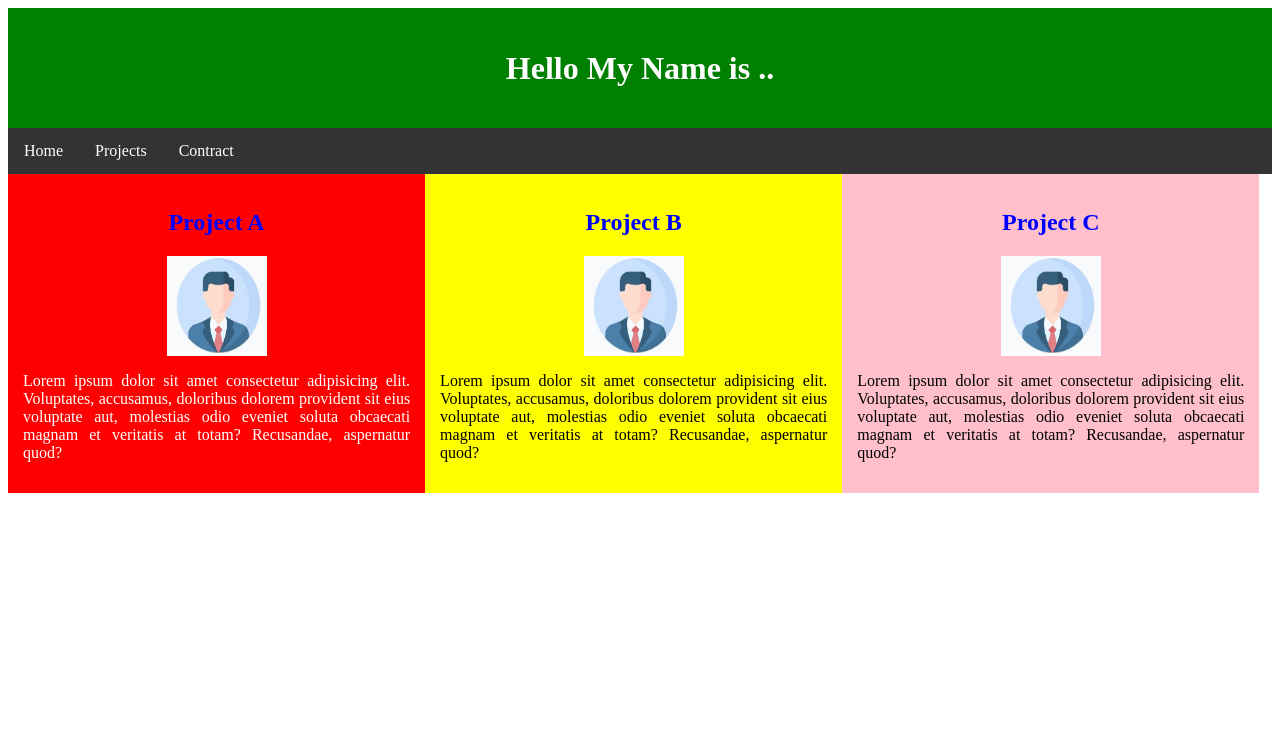
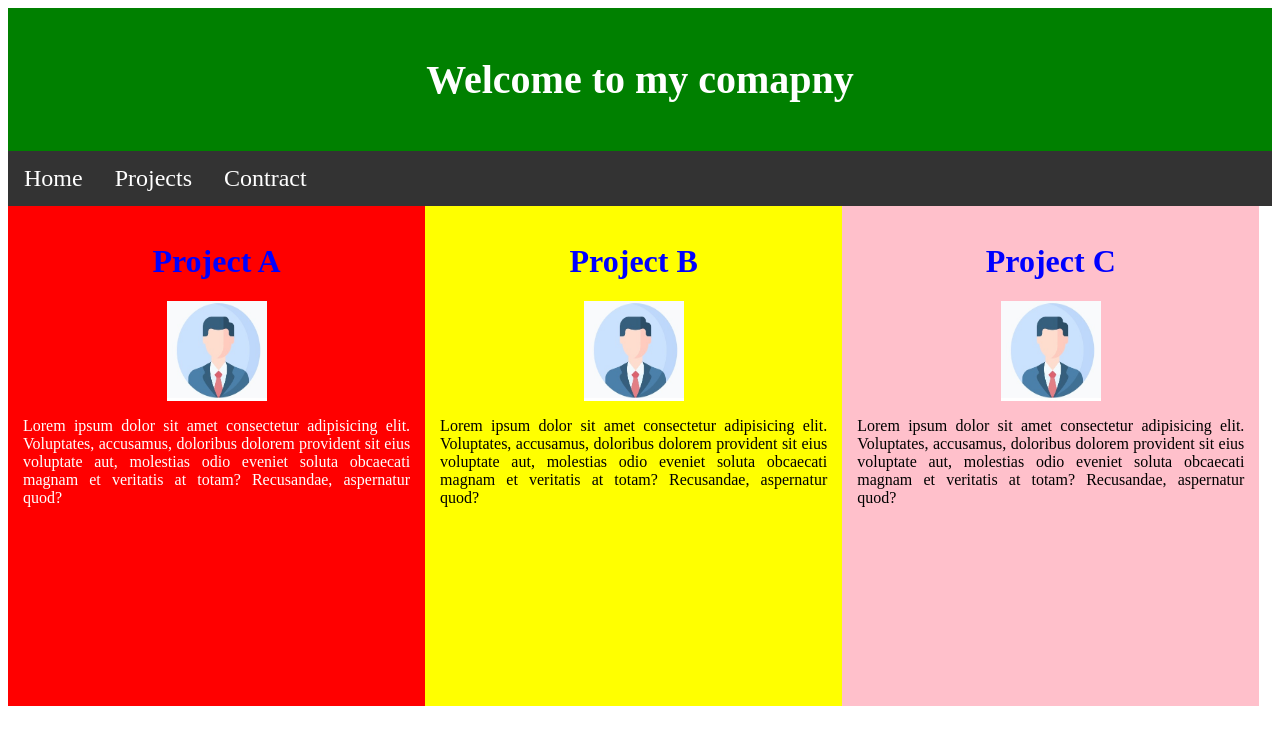
Before and after one commit to ApiwatBud/Test, a plain HTML site: page MidExam_content.html in a window 1280 px wide. Drawn offline with Linux system fonts and the light colour scheme.

Commit message:
add more pages

```diff
--- a/MidEaxm.html
+++ b/MidExam_content.html
@@ -30,6 +30,7 @@
             text-align: center;
             padding: 14px 16px;
             text-decoration: none;
+            font-size: x-large;
         }
 
         .nav_menu a:hover {
@@ -45,6 +46,7 @@
             text-align: justify;
             background-color:red;
             color: white;
+            min-height: 500px;
         }
         .columnB{
             float: left;
@@ -52,6 +54,8 @@
             padding: 15px;
             text-align: justify;
             background-color: yellow;
+            min-height: 500px;
+
         }
         .columnC {
             float: left;
@@ -59,9 +63,10 @@
             padding: 15px;
             text-align: justify;
             background-color: pink;
+            min-height: 500px;
         }
 
-        h2 {
+        h1 {
             color: blue;
             text-align: center;
         }
@@ -78,9 +83,7 @@
 
 <body class="page">
     <div class="header">
-        <h2 style="color:white;font-size:200%">
-            Hello My Name is ..
-        </h2>
+        <h2 style="color:white;font-size:250%"> Welcome to my comapny</h2>
     </div>
 
     <!-- navigation menu of website layout -->
@@ -94,7 +97,7 @@
     <div class="row">
 
         <div class="columnA">
-            <h2>Project A</h2>
+            <h1>Project A</h1>
             <img class = "img" src = "Resource/Test.jpg" >
             <p>
                 Lorem ipsum dolor sit amet consectetur adipisicing elit. Voluptates, accusamus, doloribus dolorem
@@ -105,7 +108,7 @@
         </div>
 
         <div class="columnB">
-            <h2>Project B</h2>
+            <h1>Project B</h1>
             <img class = "img" src = "Resource/Test.jpg" >
             <p>
                 Lorem ipsum dolor sit amet consectetur adipisicing elit. Voluptates, accusamus, doloribus dolorem
@@ -115,7 +118,7 @@
         </div>
 
         <div class="columnC">
-            <h2>Project C</h2>
+            <h1>Project C</h1>
             <img class = "img" src = "Resource/Test.jpg" >
             <p>
                 Lorem ipsum dolor sit amet consectetur adipisicing elit. Voluptates, accusamus, doloribus dolorem
```
Also changed, not shown: Quiz.html (+5 -4 lines), midExam_Login.html (added, +16 -0 lines).
